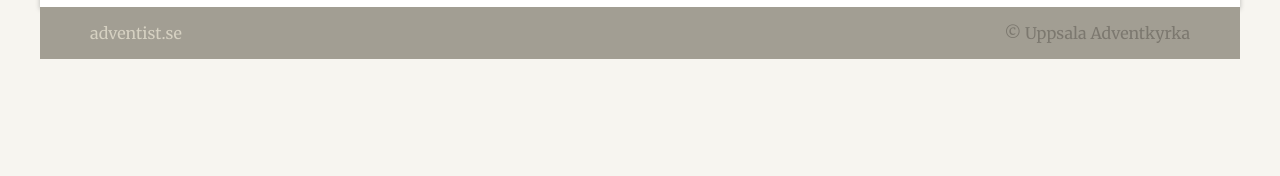
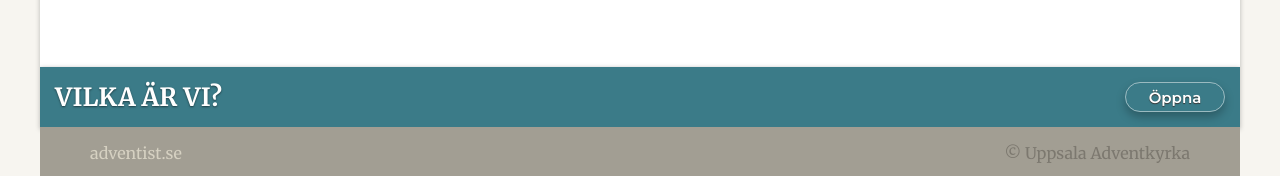
Before and after one commit to MidnattLantern/adventist-uppsala-halsa, a React (Create React App) app in the folder adventist-uppsala-halsa/: page / in a window 1280 px wide. Shown: the part 6165-6341 px from the top of the page. Before the commit the page ends 6224 px from the top, so only its background shows below. Built offline with nearby package versions, Linux system fonts and the light colour scheme.

Commit message:
create dropdown global component

```diff
--- a/adventist-uppsala-halsa/src/App.module.css
+++ b/adventist-uppsala-halsa/src/App.module.css
@@ -24,6 +24,7 @@
   background-color: var(--color-white);
   box-shadow: 0px 2.5px 5px var(--color-shadow);
   border-radius: 5px 5px 0 0;
+  overflow: hidden;
 }
 
 .FooterContainer {
--- a/adventist-uppsala-halsa/src/App.tsx
+++ b/adventist-uppsala-halsa/src/App.tsx
@@ -4,6 +4,8 @@ import Header from './components/Header/Header';
 import EightHealthKeysWrapper from './pages/EightHealthKeys/EightHealthKeysWrapper';
 import Fuse from 'fuse.js';
 import waterContent from "./content/healthKeys/water.json";
+import Dropdown from './components/Dropdown/Dropdown';
+import AboutUsWrapper from './pages/AboutUs/AboutUsWrapper';
 
 const App = () => {
   type HealthKeyCardContent = {
@@ -34,7 +36,15 @@ results.forEach(result => {
       </header>
 
       <main className={Styles.MainContainer}>
-        <EightHealthKeysWrapper />
+
+        <Dropdown title='HÄLSONYCKLAR' expandedByDefault={true}>
+          <EightHealthKeysWrapper />
+        </Dropdown>
+
+        <Dropdown title='VILKA ÄR VI?'>
+          <AboutUsWrapper/>
+        </Dropdown>
+
       </main>
 
       <footer className={Styles.FooterContainer} data-testid="footer">
--- /dev/null
+++ b/adventist-uppsala-halsa/src/components/Dropdown/Dropdown.module.css
@@ -0,0 +1,79 @@
+.DropdownView {
+    display: flex;
+    flex-direction: column;
+    width: 100%;
+}
+
+.TitleExpandButtonView {
+    display: flex;
+    flex-direction: row;
+    justify-content: space-between;
+    align-items: center;
+    background-color: var(--color-theme-primary);
+    box-shadow: 0px 2px 5px rgba(0, 0, 0, 0.5);
+    height: 60px;
+    padding-left: 15px;
+    padding-right: 15px;
+}
+.TitleExpandButtonView:hover{
+    cursor: pointer;
+}
+.TitleExpandButtonView:hover > h1 {
+    color: var(--color-theme-primary-light);
+    text-decoration: underline;
+}
+
+.TitleText {
+    color: var(--color-white);
+    text-shadow: 0px 1px 2px rgba(0, 0, 0, 0.5);
+    font-family: var(--font-theme-primary);
+    font-size: 25px;
+}
+
+.ChildrenView {
+    display: flex;
+    justify-content: center;
+    align-items: center;
+    overflow: hidden;
+    max-height: 0px;
+}
+.ExpandedChildrenView {
+    max-height: fit-content;
+}
+
+.ExpandButtonContainer {
+    width: 100%;
+    height: 70px;
+    display: flex;
+    justify-content: center;
+    align-items: center;
+}
+
+.ExpandButton {
+    border-radius: 5px;
+    box-shadow: inset 0px 0px 10px var(--color-shadow);
+    background-color: rgba(0,0,0,0);
+    border: 1px solid var(--color-white-transparent);
+    z-index: 1;
+    transition: all 0.15s ease;
+    font-family: var(--font-theme-secondary);
+    width: 100px;
+    height: 30px;
+    border-radius: 20px;
+    color: var(--color-white);
+    font-weight: 550;
+    font-size: 15px;
+    text-shadow: 0px 1px 1px var(--color-text-title);
+    border: 1.5px solid var(--color-white-transparent);
+    box-shadow: 0px 5px 10px var(--color-shadow);
+}
+.ExpandButton:hover {
+    cursor: pointer;
+    color: var(--color-theme-primary-light);
+    border-color: var(--color-theme-primary-light);
+}
+.ExpandButton:active {
+    box-shadow: inset 0px 0px 10px var(--color-shadow);
+    color: var(--color-white);
+    border-color: var(--color-white);
+}
--- /dev/null
+++ b/adventist-uppsala-halsa/src/components/Dropdown/Dropdown.tsx
@@ -0,0 +1,31 @@
+import Styles from "./Dropdown.module.css";
+import { ReactNode, useEffect, useState } from "react";
+
+const Dropdown = ({
+    title,
+    children,
+    expandedByDefault
+} : {
+    title?: string,
+    children?: ReactNode,
+    expandedByDefault?: boolean
+}) => {
+    const [isExpanded, setIsExpanded] = useState<boolean>(false);
+    useEffect(() => {
+        expandedByDefault && setIsExpanded(true);
+    }, [expandedByDefault])
+
+    return(
+        <div className={Styles.DropdownView}>
+            <div className={Styles.TitleExpandButtonView} onClick={() => {setIsExpanded(!isExpanded)}}>
+                <h1 className={Styles.TitleText}>{title}</h1>
+                <button className={Styles.ExpandButton}>{isExpanded ? 'Stäng' : 'Öppna'}</button>
+            </div>
+            <div className={`${Styles.ChildrenView} ${isExpanded && Styles.ExpandedChildrenView}`}>
+                {children}
+            </div>
+        </div>
+    )
+};
+
+export default Dropdown;
--- /dev/null
+++ b/adventist-uppsala-halsa/src/pages/AboutUs/AboutUsWrapper.module.css
@@ -0,0 +1,3 @@
+.AboutUsWrapperView {
+    border: 1px solid red;
+}
--- /dev/null
+++ b/adventist-uppsala-halsa/src/pages/AboutUs/AboutUsWrapper.tsx
@@ -0,0 +1,12 @@
+import Styles from "./AboutUsWrapper.module.css";
+
+const AboutUsWrapper = () => {
+
+    return(
+        <div className={Styles.AboutUsWrapperView}>
+            <h1>About us</h1>
+        </div>
+    )
+};
+
+export default AboutUsWrapper;
--- a/adventist-uppsala-halsa/src/pages/EightHealthKeys/Masonry.module.css
+++ b/adventist-uppsala-halsa/src/pages/EightHealthKeys/Masonry.module.css
@@ -1,12 +1,11 @@
 
-/* default is unelegant but it gets the job done */
+/* Technical debt - default is unelegant but it gets the job done */
 .MasonryGrid {
   display: flex;
-  margin-left: 4rem;
-  width: auto;
+  width: 80%;
 }
 .MasonryGridColumn {
-  padding-left: 0rem;
+  padding-left: 4rem;
   background-clip: padding-box;
 }
 .MasonryGridColumn > div {
```
Also changed, not shown: adventist-uppsala-halsa/src/pages/EightHealthKeys/EightHealthKeysWrapper.tsx (indentation only), 1 other file (tests, documents, lock files or other folders).
